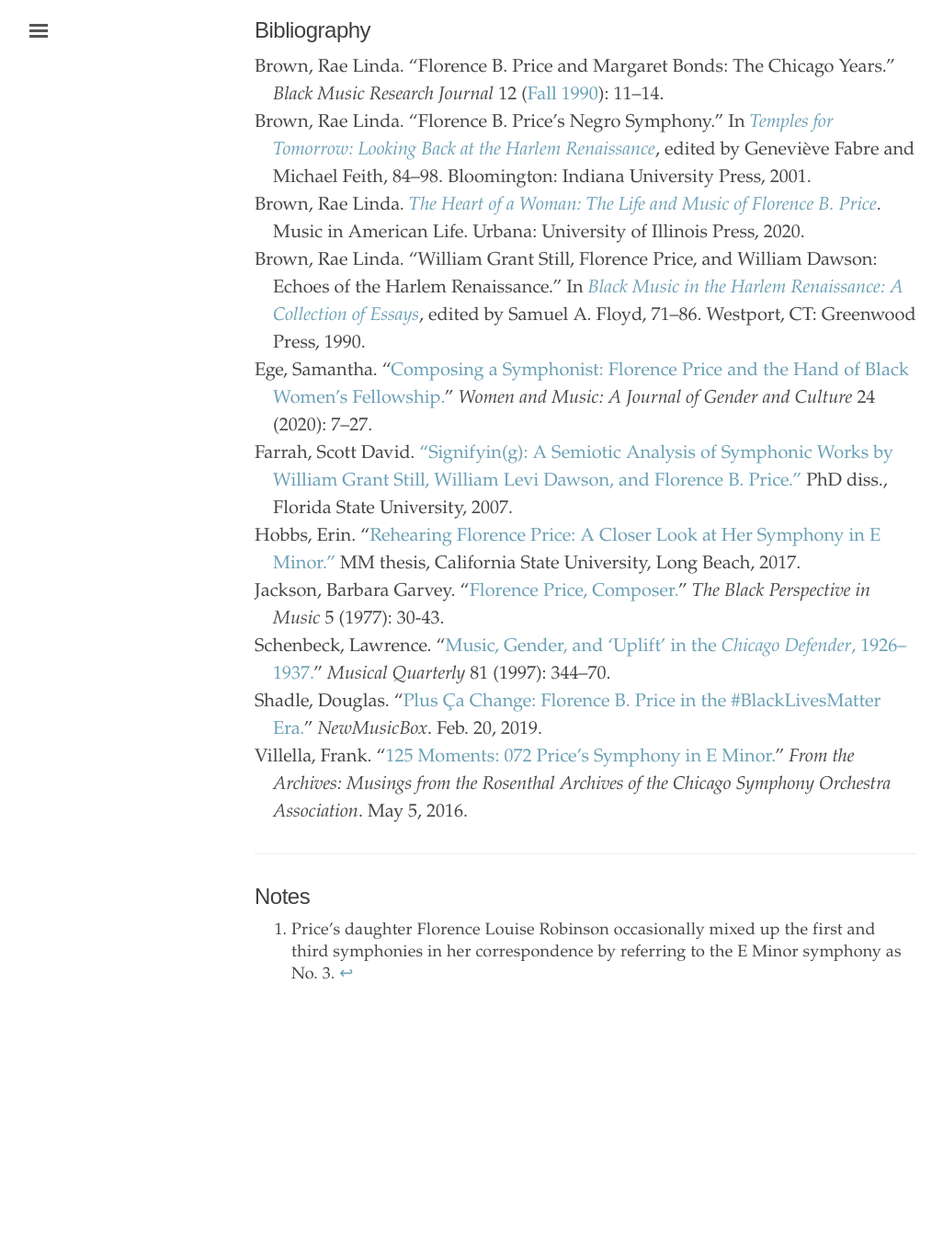
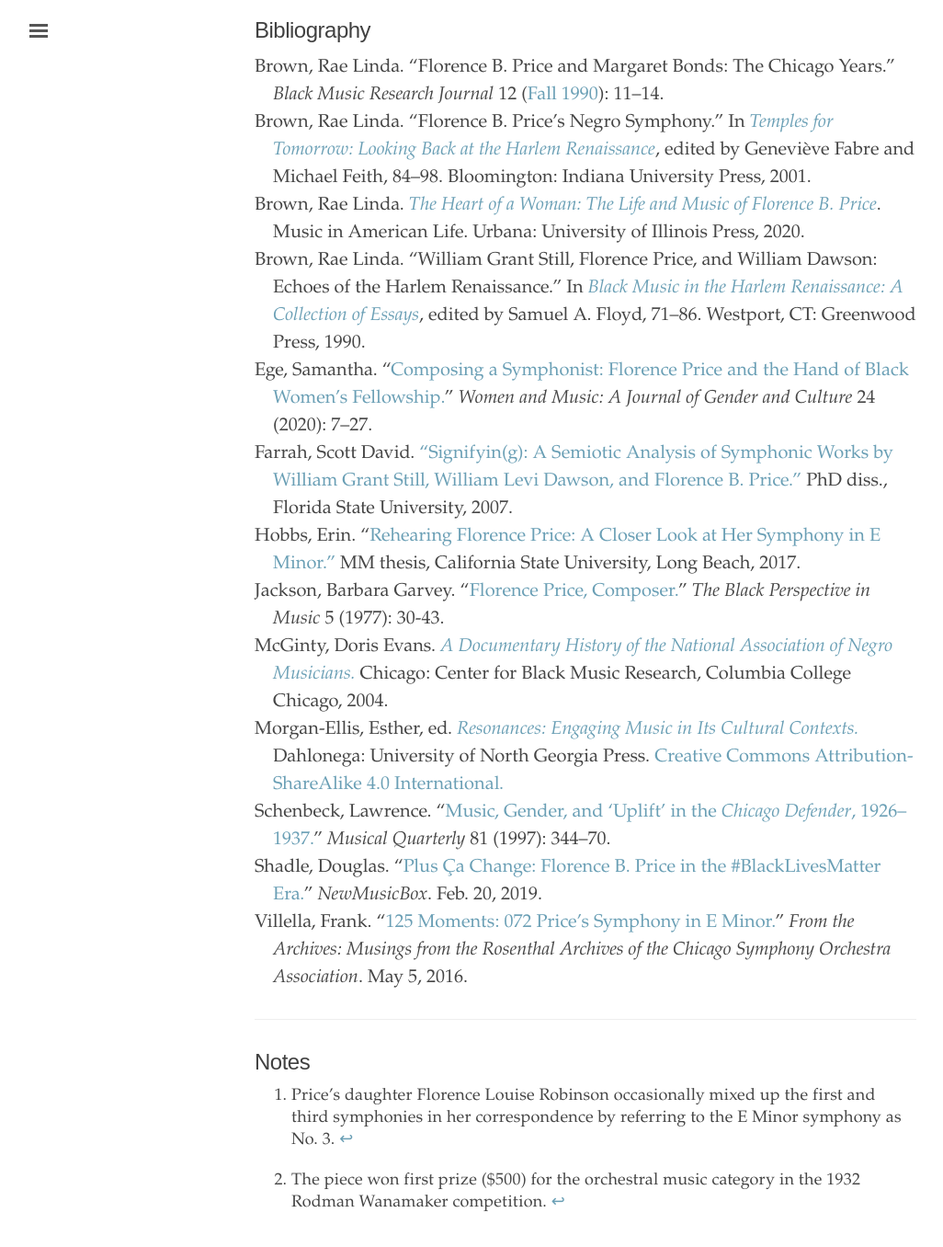
Before and after one commit to dwshadle/florence-price-catalog, a Jekyll site: the page built from _texts/price-symphony_no1.md, in a window 1280 px wide and 1400 px high, scrolled down 1634 px. Shown: the top 1356 px of the window at 92% size, without its empty margins (3-1029 px from the left). Built offline with Jekyll 4.4.1, drawn with Linux system fonts in a browser that asks for light colours; before the commit the page ends 2786 px from its top, so only the background shows below that.

Commit message:
Update price-symphony_no1.md

```diff
--- a/_texts/price-symphony_no1.md
+++ b/_texts/price-symphony_no1.md
@@ -53,12 +53,15 @@
 6. Farrah, Scott David. <a href="http://purl.flvc.org/fsu/fd/FSU_migr_etd-4499" target="_blank">"Signifyin(g): A Semiotic Analysis of Symphonic Works by William Grant Still, William Levi Dawson, and Florence B. Price."</a> PhD diss., Florida State University, 2007.
 7. Hobbs, Erin. "<a href="https://www.proquest.com/docview/1908924625" target="_blank">Rehearing Florence Price: A Closer Look at Her Symphony in E Minor."</a> MM thesis, California State University, Long Beach, 2017.
 8. Jackson, Barbara Garvey. "<a href="https://doi.org/10.2307/1214357" target="_blank">Florence Price, Composer.</a>" *The Black Perspective in Music* 5 (1977): 30-43.
-9. Schenbeck, Lawrence. "<a href="https://doi.org/10.1093/mq/81.3.344" target="_blank">Music, Gender, and 'Uplift' in the *Chicago Defender*, 1926&ndash;1937.</a>" *Musical Quarterly* 81 (1997): 344&ndash;70.
-10. Shadle, Douglas. "<a href="https://newmusicusa.org/nmbx/plus-ca-change-florence-b-price-in-the-blacklivesmatter-era/" target="_blank">Plus Ça Change: Florence B. Price in the #BlackLivesMatter Era.</a>" *NewMusicBox*. Feb. 20, 2019.
-11. Villella, Frank. "<a href="https://csoarchives.wordpress.com/2016/05/05/125-moments-072-prices-symphony-in-e-minor/" target="_blank">125 Moments: 072 Price's Symphony in E Minor.</a>" *From the Archives: Musings from the Rosenthal Archives of the Chicago Symphony Orchestra Association*. May 5, 2016.
+9. McGinty, Doris Evans. <a href="https://www.worldcat.org/title/54778506" target="_blank">*A Documentary History of the National Association of Negro Musicians.*</a> Chicago: Center for Black Music Research, Columbia College Chicago, 2004.
+10. Morgan-Ellis, Esther, ed. <a href="https://ung.edu/university-press/books/resonances-engaging-music.php" target="_blank">*Resonances: Engaging Music in Its Cultural Contexts.*</a> Dahlonega: University of North Georgia Press. <a href="https://creativecommons.org/licenses/by-sa/4.0/" target="_blank">Creative Commons Attribution-ShareAlike 4.0 International.</a>
+11. Schenbeck, Lawrence. "<a href="https://doi.org/10.1093/mq/81.3.344" target="_blank">Music, Gender, and 'Uplift' in the *Chicago Defender*, 1926&ndash;1937.</a>" *Musical Quarterly* 81 (1997): 344&ndash;70.
+12. Shadle, Douglas. "<a href="https://newmusicusa.org/nmbx/plus-ca-change-florence-b-price-in-the-blacklivesmatter-era/" target="_blank">Plus Ça Change: Florence B. Price in the #BlackLivesMatter Era.</a>" *NewMusicBox*. Feb. 20, 2019.
+13. Villella, Frank. "<a href="https://csoarchives.wordpress.com/2016/05/05/125-moments-072-prices-symphony-in-e-minor/" target="_blank">125 Moments: 072 Price's Symphony in E Minor.</a>" *From the Archives: Musings from the Rosenthal Archives of the Chicago Symphony Orchestra Association*. May 5, 2016.
 {:.bibliography}
 
 ---
 
 ## Notes
 [^fn1]: Price's daughter Florence Louise Robinson occasionally mixed up the first and third symphonies in her correspondence by referring to the E Minor symphony as No. 3.
+[^fn2]: The piece won first prize ($500) for the orchestral music category in the 1932 Rodman Wanamaker competition.
```
Also changed, not shown: other parts of _texts/price-symphony_no1.md (+1 -1 lines).
